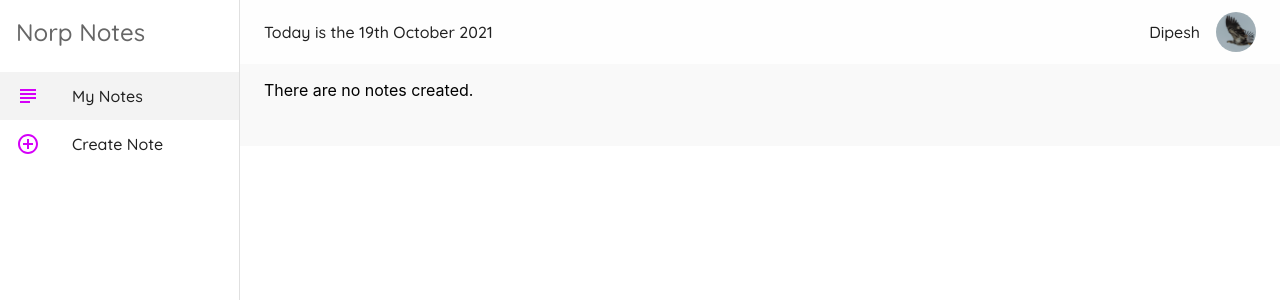
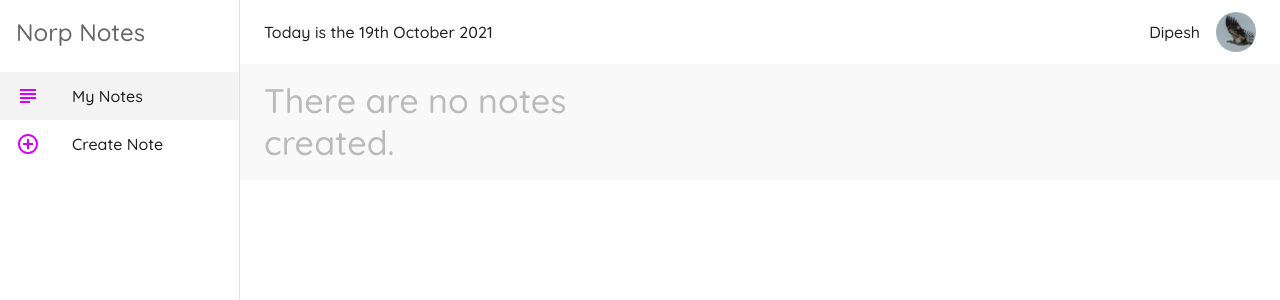
Before and after one commit to RNtaate/material-ui-tut, a React (Create React App) app: page / in a window 1280 px wide. Shown: the top 300 px of the page. Built offline with nearby package versions, Linux system fonts and the light colour scheme.

Commit message:
Update handleNoteDelete function
Implement deleting of notes from localStorage.

```diff
--- a/src/pages/Notes.js
+++ b/src/pages/Notes.js
@@ -13,16 +13,11 @@ const Notes = () =>  {
     700: 1
   }
 
-  let handleNoteDelete = async (note) => {
-    await fetch("http://localhost:8000/notes/" + note.id, {
-      method: 'DELETE'
-    })
-    .then((res) => {
-      let newNotes = myNotes.filter((currentNote) => currentNote.id != note.id)
-      setMyNotes(newNotes);
-    }).catch((error) => {
-      console.log('Something went wrong', error)
-    })
+  let handleNoteDelete = (note) => {
+    let newNotesArray = myNotes.filter( currentNote => currentNote.id != note.id)
+    newNotesArray.map((note, index) => note.id = `${index + 1}`) // update notes ids
+    setMyNotes(newNotesArray);
+    localStorage.setItem("notes", JSON.stringify(newNotesArray));
   }
 
   useEffect(() => {
@@ -44,12 +39,17 @@ const Notes = () =>  {
       >
         {
           myNotes.length > 0 ?
-          myNotes.map((note, key) => (
-            <div key={key} >
+          myNotes.map(note => (
+            <div key={note.id} >
               <NoteCard note={note} handleNoteDelete={handleNoteDelete}/>
             </div>
           )) :
-          <div>There are no notes created.</div>
+          <Typography
+            variant="h4"
+            sx={{
+              color: "#bbb"
+            }}
+          >There are no notes created.</Typography>
         }
       </Masonry>
     </Container>
```
